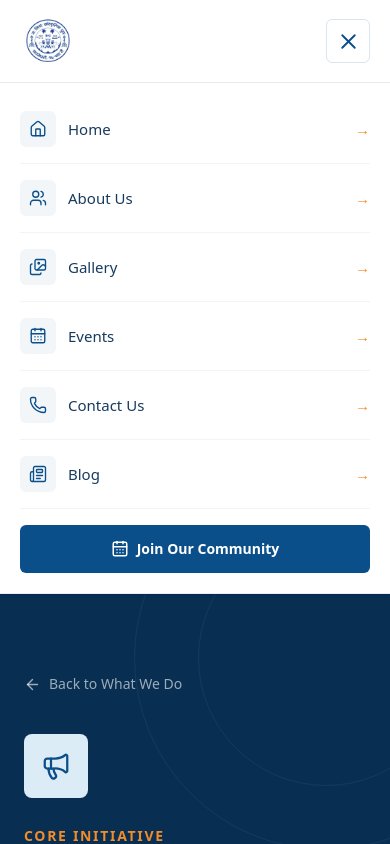
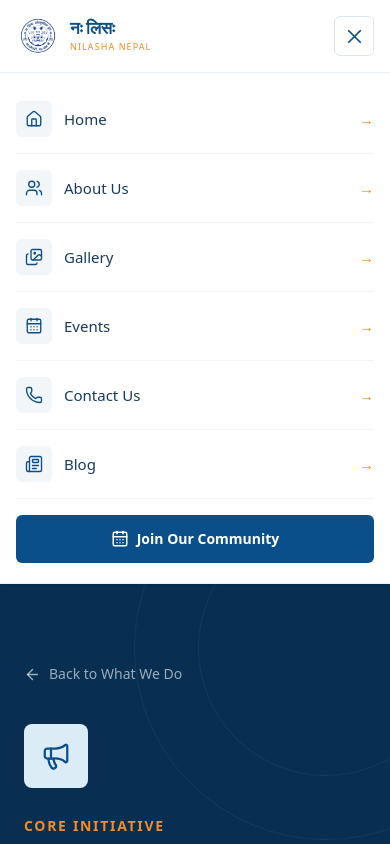
Before and after one commit to HimeshIslington123/nalisha, a Next.js app: page /initiatives/cultural-awareness in a window 390 px wide. Both pictures are taken after a click on the button "Open menu". Shown: the top 844 px of the page. Built offline with nearby package versions, Linux system fonts and the light colour scheme.

Commit message:
Added nav

```diff
--- a/components/Navbar.tsx
+++ b/components/Navbar.tsx
@@ -1,3 +1,4 @@
+
 "use client";
 
 import { useState } from "react";
@@ -11,7 +12,6 @@ import {
   Newspaper,
   Menu,
   X,
-  ChevronDown,
 } from "lucide-react";
 
 const navItems = [
@@ -51,20 +51,17 @@ export default function Navbar() {
   const [mobileOpen, setMobileOpen] = useState(false);
 
   return (
-    <>
-
-
     <nav className="sticky top-0 z-50 w-full border-b border-[#0B4F8A]/10 bg-white/95 shadow-sm backdrop-blur-md">
-        <div className="mx-auto flex h-[82px] max-w-[1500px] items-center justify-between px-5 sm:px-8 lg:px-12">
+      <div className="mx-auto flex h-[72px] max-w-[1500px] items-center justify-between px-4 sm:h-[82px] sm:px-8 lg:px-12">
 
         {/* ================= LOGO ================= */}
         <Link
           href="/"
-            className="group flex items-center gap-3"
+          className="group flex min-w-0 items-center gap-2.5 sm:gap-3"
           onClick={() => setMobileOpen(false)}
         >
-            {/* Replace with your actual logo */}
-            <div className="flex h-14 w-14 items-center justify-center overflow-hidden">
+          {/* Logo */}
+          <div className="flex h-11 w-11 shrink-0 items-center justify-center overflow-hidden sm:h-14 sm:w-14">
             <img
               src="/logo.webp"
               alt="Nilasha Nepal"
@@ -72,12 +69,13 @@ export default function Navbar() {
             />
           </div>
 
-            <div className="hidden sm:block">
-              <div className="text-[22px] font-bold leading-none tracking-tight text-[#0B4F8A]">
+          {/* Name - visible on mobile too */}
+          <div className="min-w-0">
+            <div className="text-[17px] font-bold leading-none tracking-tight text-[#0B4F8A] sm:text-[22px]">
               नः लिसः
             </div>
 
-              <div className="mt-1 text-[13px] font-medium tracking-[0.18em] text-[#F28C28]">
+            <div className="mt-1 text-[9px] font-medium tracking-[0.12em] text-[#F28C28] sm:text-[13px] sm:tracking-[0.18em]">
               NILASHA NEPAL
             </div>
           </div>
@@ -102,7 +100,6 @@ export default function Navbar() {
 
                 <span>{item.name}</span>
 
-                  {/* Hover underline */}
                 <span className="absolute bottom-1 left-4 right-4 h-[2px] origin-left scale-x-0 bg-[#F28C28] transition-transform duration-300 group-hover:scale-x-100" />
               </Link>
             );
@@ -110,13 +107,12 @@ export default function Navbar() {
         </div>
 
         {/* ================= DESKTOP CTA ================= */}
-          <div className="hidden lg:flex items-center">
+        <div className="hidden items-center lg:flex">
           <Link
             href="/contact"
             className="group flex items-center gap-2 rounded-md bg-[#0B4F8A] px-5 py-3 text-sm font-semibold text-white shadow-sm transition-all duration-300 hover:bg-[#F28C28] hover:shadow-md"
           >
             <CalendarDays size={17} />
-
             <span>Join Our Community</span>
           </Link>
         </div>
@@ -126,12 +122,12 @@ export default function Navbar() {
           type="button"
           onClick={() => setMobileOpen(!mobileOpen)}
           aria-label={mobileOpen ? "Close menu" : "Open menu"}
-            className="flex h-11 w-11 items-center justify-center rounded-md border border-[#0B4F8A]/15 text-[#0B4F8A] transition-all hover:border-[#F28C28] hover:text-[#F28C28] lg:hidden"
+          className="ml-3 flex h-10 w-10 shrink-0 items-center justify-center rounded-md border border-[#0B4F8A]/15 text-[#0B4F8A] transition-all hover:border-[#F28C28] hover:text-[#F28C28] lg:hidden"
         >
           {mobileOpen ? (
-              <X size={25} strokeWidth={1.8} />
+            <X size={23} strokeWidth={1.8} />
           ) : (
-              <Menu size={25} strokeWidth={1.8} />
+            <Menu size={23} strokeWidth={1.8} />
           )}
         </button>
       </div>
@@ -144,7 +140,7 @@ export default function Navbar() {
             : "max-h-0 opacity-0"
         }`}
       >
-          <div className="mx-auto max-w-[1500px] px-5 pb-5 pt-3 sm:px-8">
+        <div className="mx-auto max-w-[1500px] px-4 pb-5 pt-3 sm:px-8">
 
           {navItems.map((item) => {
             const Icon = item.icon;
@@ -185,6 +181,5 @@ export default function Navbar() {
         </div>
       </div>
     </nav>
-    </>
   );
 }
```
Lines whose indentation alone changed are shown as unchanged.
